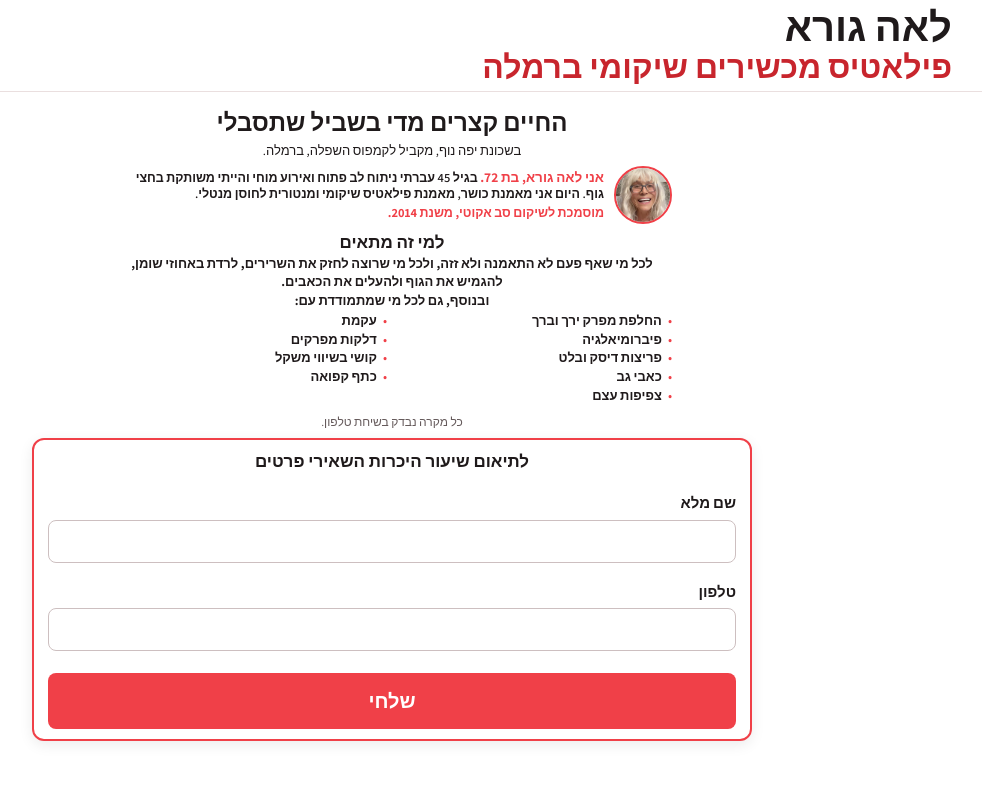
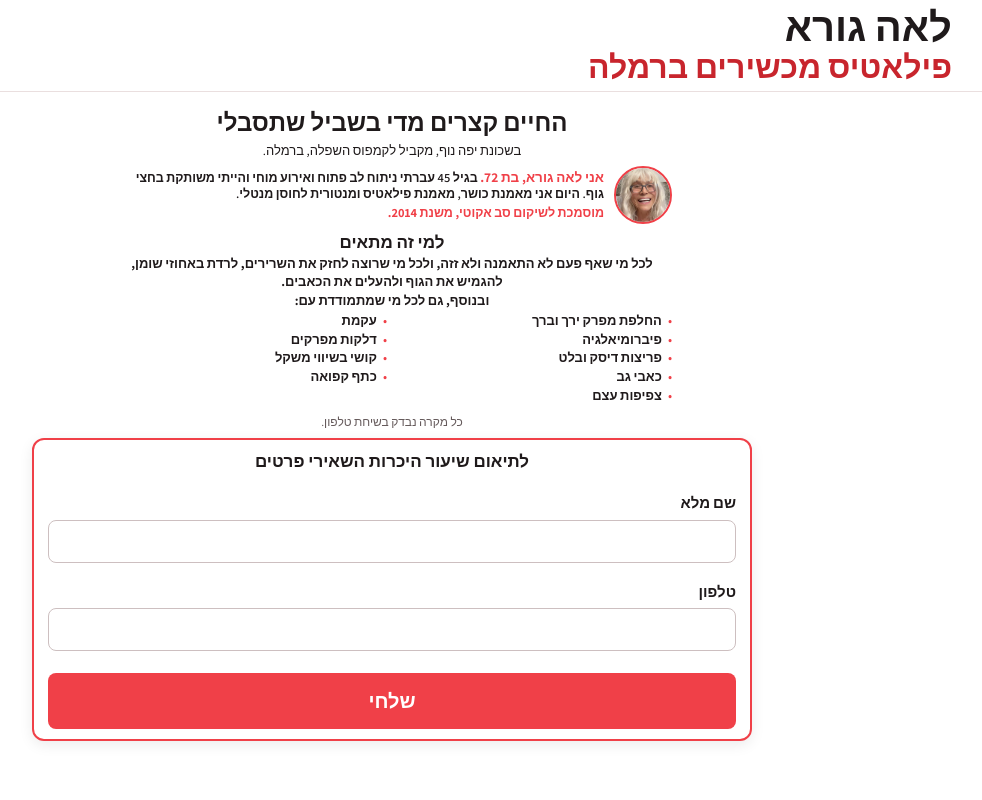
Before and after one commit to guralea-cmd/guraleapilates, a plain HTML site: page pilates-ramla/index.html in a window 1280 px wide. Shown: the top 800 px of the page, without its empty margins (248-1230 px from the left). Drawn offline with Linux system fonts and the light colour scheme.

Commit message:
פרסום: דף הנחיתה פילאטיס-רמלה בלי 'שיקומי' (לאה 16.11)
Co-Authored-By: Claude Opus 5.5 <noreply@anthropic.com>

```diff
--- a/pilates-ramla/index.html
+++ b/pilates-ramla/index.html
@@ -26,7 +26,7 @@ if (location.search.indexOf('_scan=1') === -1) {
 }
 </script>
 <title>פילאטיס מכשירים ברמלה | לאה גורא - פילאטיס מכשירים</title>
-<meta name="description" content="פילאטיס מכשירים שיקומי ברמלה עם לאה גורא - שיקום, עיצוב וחיטוב הגוף.">
+<meta name="description" content="פילאטיס מכשירים ברמלה עם לאה גורא - שיקום, עיצוב וחיטוב הגוף.">
 <link rel="canonical" href="https://guraleapilates.com/pilates-ramla/">
 <meta property="og:title" content="פילאטיס מכשירים ברמלה | לאה גורא - פילאטיס מכשירים">
 <meta property="og:image" content="https://guraleapilates.com/assets/images/hero.jpg">
@@ -41,7 +41,7 @@ if (location.search.indexOf('_scan=1') === -1) {
 <a class="skip" href="#main">דלג לתוכן הראשי</a>
 <header class="top">
   <div class="wrap top-inner">
-    <a class="logo" href="../">לאה גורא<span>פילאטיס מכשירים שיקומי ברמלה</span></a>
+    <a class="logo" href="../">לאה גורא<span>פילאטיס מכשירים ברמלה</span></a>
 
 
   </div>
@@ -50,7 +50,7 @@ if (location.search.indexOf('_scan=1') === -1) {
 <div class="lp">
   <h1>החיים קצרים מדי בשביל שתסבלי</h1>
   <p class="lp-area">בשכונת יפה נוף, מקביל לקמפוס השפלה, ברמלה.</p>
-  <div class="lp-me"><img src="../assets/images/leah-landing-2026-11-11.jpg" alt="לאה גורא" width="84" height="84"><p><strong>אני לאה גורא, בת 72.</strong> בגיל 45 עברתי ניתוח לב פתוח ואירוע מוחי והייתי משותקת בחצי גוף. היום אני מאמנת כושר, מאמנת פילאטיס שיקומי ומנטורית לחוסן מנטלי.<span class="lp-cert">מוסמכת לשיקום סב אקוטי, משנת 2014.</span></p></div>
+  <div class="lp-me"><img src="../assets/images/leah-landing-2026-11-11.jpg" alt="לאה גורא" width="84" height="84"><p><strong>אני לאה גורא, בת 72.</strong> בגיל 45 עברתי ניתוח לב פתוח ואירוע מוחי והייתי משותקת בחצי גוף. היום אני מאמנת כושר, מאמנת פילאטיס ומנטורית לחוסן מנטלי.<span class="lp-cert">מוסמכת לשיקום סב אקוטי, משנת 2014.</span></p></div>
   <h2>למי זה מתאים</h2>
   <p class="lp-what">לכל מי שאף פעם לא התאמנה ולא זזה, ולכל מי שרוצה לחזק את השרירים, לרדת באחוזי שומן, להגמיש את הגוף ולהעלים את הכאבים.</p>
   <p class="lp-what lp-also">ובנוסף, גם לכל מי שמתמודדת עם:</p>
```
